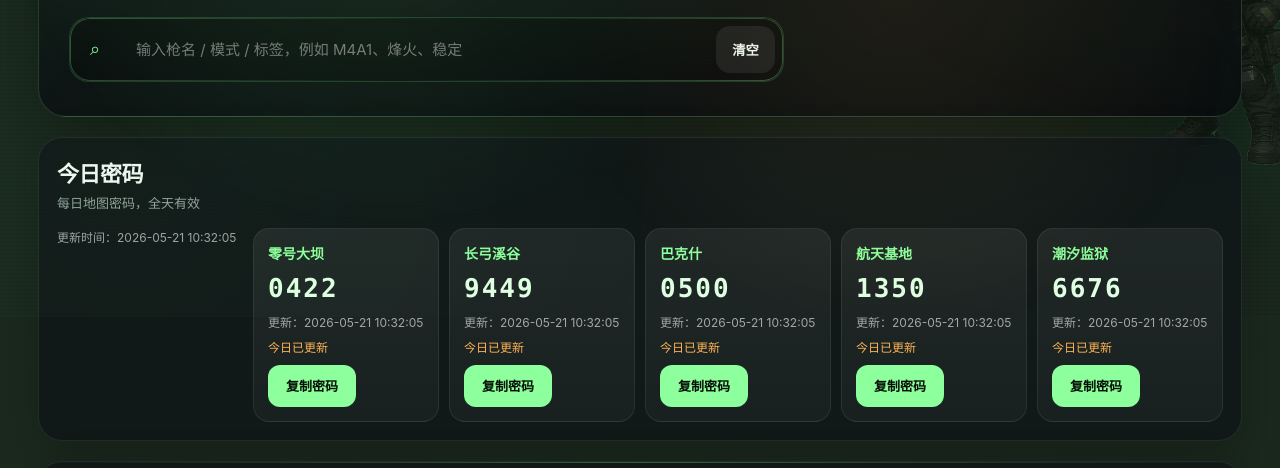
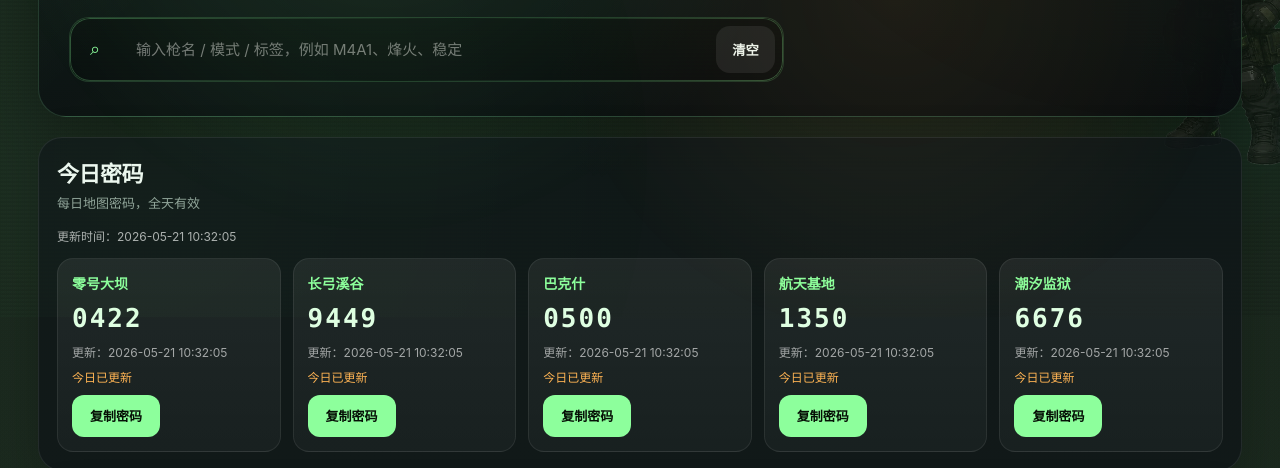
Before and after one commit to achengyou/delta-gun-code, a website: page index.html in a window 1280 px wide. Shown: the part 483-951 px from the top of the page. Drawn offline with Linux system fonts and the light colour scheme; a script that the page names is missing.

Commit message:
fix: daily passwords layout

```diff
--- a/app.js
+++ b/app.js
@@ -810,13 +810,13 @@ function renderDailyPasswords() {
   }
 
   const staleNotice = dataDate && dataDate !== getTodayDate()
-    ? `<div class="empty daily-empty" style="display:block;padding:12px 0">今日地图密码暂未更新，当前显示最近一次收录结果。数据日期：${escapeHtml(dataDate)}</div>`
+    ? `<div class="daily-password-notice">今日地图密码暂未更新，当前显示最近一次收录结果。数据日期：${escapeHtml(dataDate)}</div>`
     : "";
   const updateNotice = lastUpdated
-    ? `<div class="daily-meta" style="margin-bottom:12px"><span>更新时间：${escapeHtml(lastUpdated)}</span></div>`
+    ? `<div class="daily-password-updated">更新时间：${escapeHtml(lastUpdated)}</div>`
     : "";
 
-  grid.innerHTML = list.map(item => {
+  const cardsHtml = list.map(item => {
     const status = getDailyPasswordStatus(item);
     const isFresh = status === "今日已更新";
     const isPending = status === "待更新";
@@ -832,7 +832,7 @@ function renderDailyPasswords() {
       </article>
     `;
   }).join("");
-  grid.innerHTML = `${staleNotice}${updateNotice}${grid.innerHTML}`;
+  grid.innerHTML = `${staleNotice}${updateNotice}<div class="daily-password-list">${cardsHtml}</div>`;
 
   grid.querySelectorAll("[data-password]").forEach(btn => {
     btn.addEventListener("click", (event) => {
--- a/styles.css
+++ b/styles.css
@@ -466,6 +466,11 @@ h1 {
   position: relative;
 }
 
+.daily-section {
+  display: flex;
+  flex-direction: column;
+}
+
 .toolbar::before {
   content: "";
   position: absolute;
@@ -627,9 +632,29 @@ h1 {
 }
 
 .daily-password-grid {
+  display: flex;
+  flex-direction: column;
+  gap: 12px;
+  width: 100%;
+}
+
+.daily-password-list {
   display: grid;
-  grid-template-columns: repeat(auto-fit, minmax(180px, 1fr));
-  gap: 10px;
+  grid-template-columns: repeat(5, minmax(0, 1fr));
+  gap: 12px;
+  width: 100%;
+}
+
+.daily-password-updated,
+.daily-password-notice {
+  width: 100%;
+  color: rgba(255,255,255,.66);
+  font-size: 12px;
+  line-height: 1.5;
+}
+
+.daily-password-notice {
+  color: var(--orange);
 }
 
 .daily-password-card {
@@ -1257,7 +1282,11 @@ h1 {
   }
 
   .daily-password-grid {
-    grid-template-columns: 1fr;
+    gap: 10px;
+  }
+
+  .daily-password-list {
+    grid-template-columns: repeat(auto-fit, minmax(160px, 1fr));
   }
 
   .daily-copy-btn {
```
